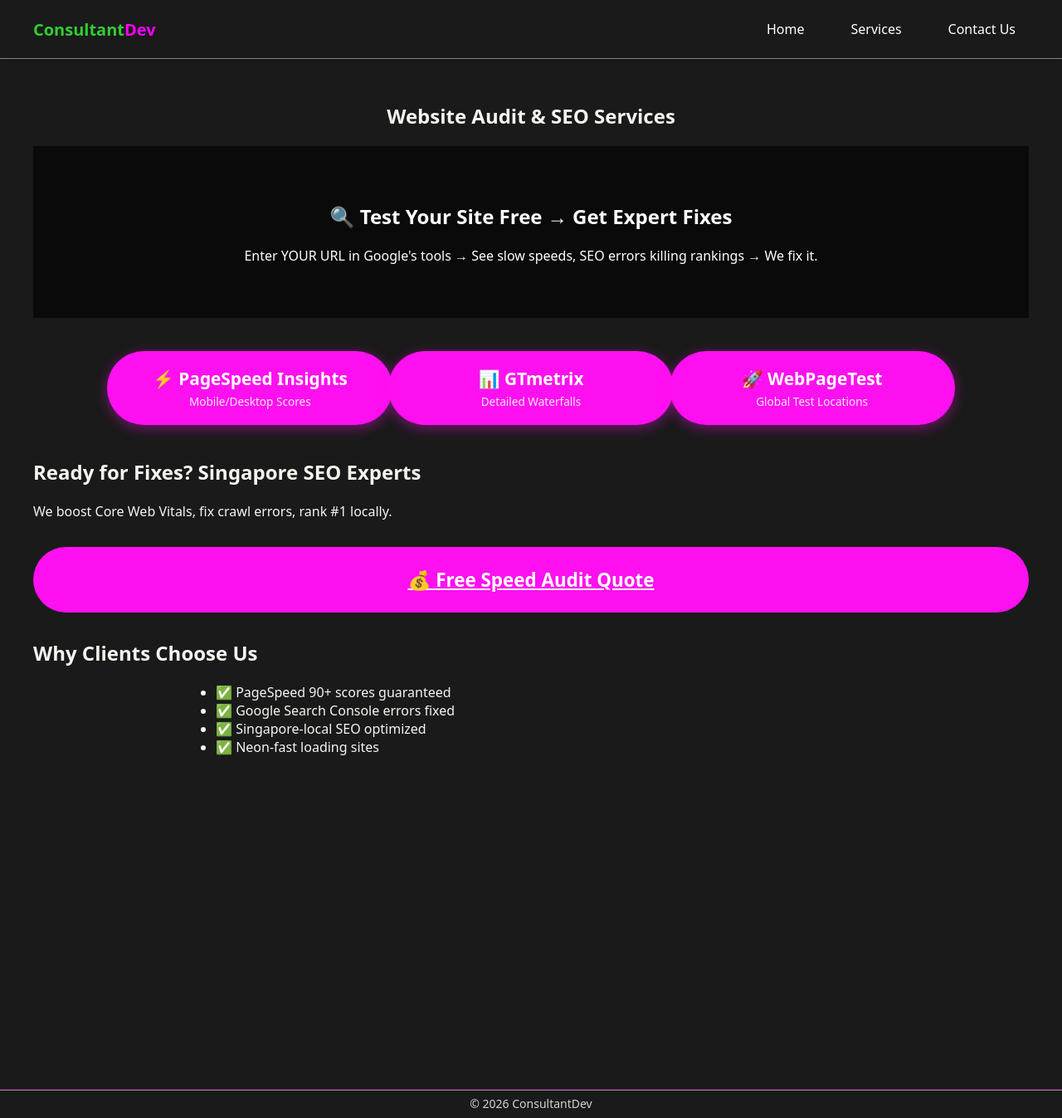
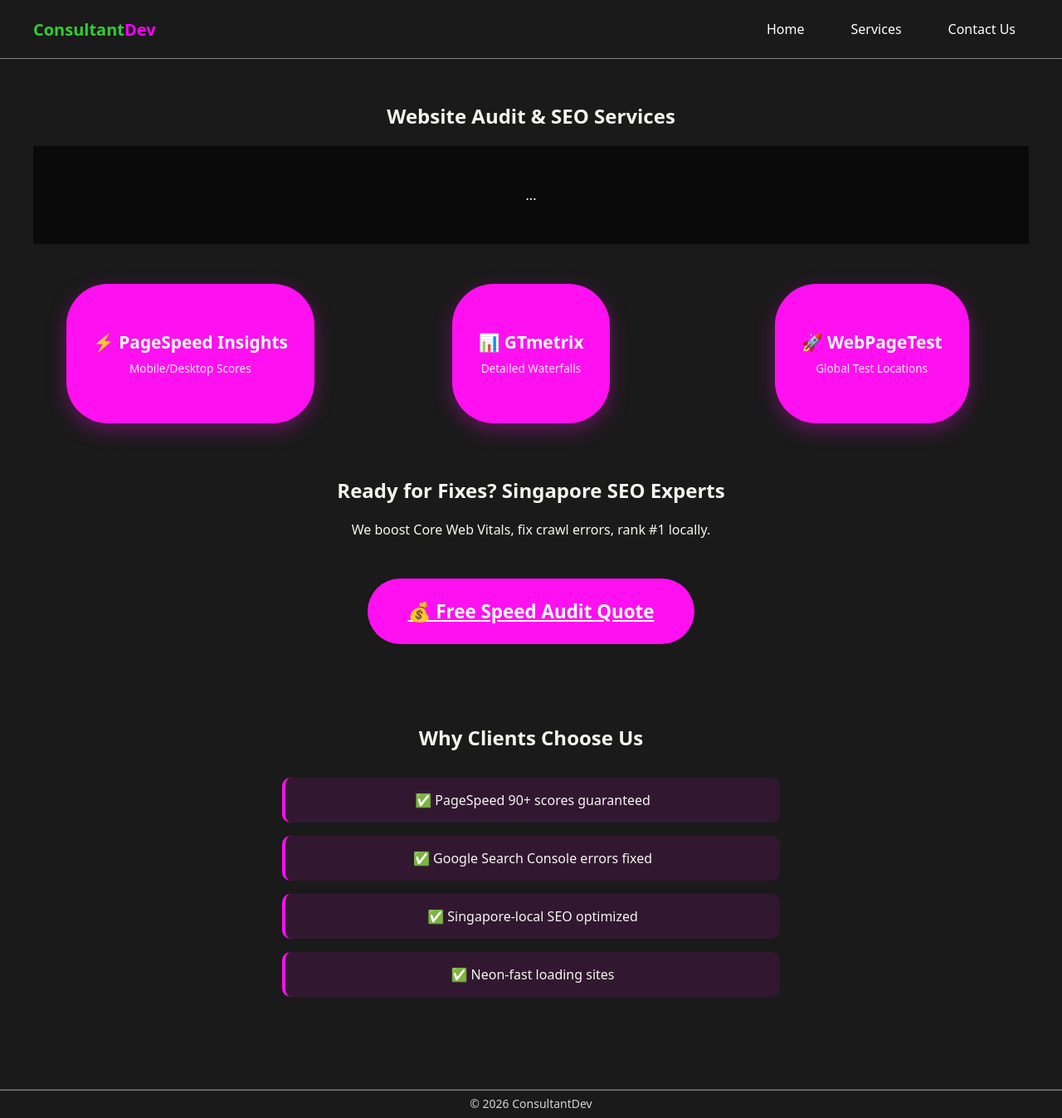
Before and after one commit to m33lucky-benny/ebiya-consul, a Jekyll site: the page built from services.md, in a window 1280 px wide and 1347 px high. Shown: the whole window at 83% size. Built offline with Jekyll 4.4.1, drawn with Linux system fonts in a browser that asks for light colours.

Commit message:
Update services.md

```diff
--- a/services.md
+++ b/services.md
@@ -14,15 +14,16 @@
 }
 .tool-grid {
   display: grid;
-  gap: 1rem;
-  margin: 2rem auto;
-  max-width: 1000px;
+  gap: 2rem;  /* Increased space between buttons */
+  margin: 3rem auto;
+  max-width: 1200px;
   justify-items: center;
+  grid-template-columns: repeat(auto-fit, minmax(320px, 1fr));
 }
 .tool-btn {
   background: var(--primary, #FF10F0);
   color: white !important;
-  padding: 1.2rem 2rem;
+  padding: 1.5rem 2rem;  /* More padding */
   border: none;
   border-radius: 50px;
   font-size: 1.3rem;
@@ -32,21 +33,27 @@
   flex-direction: column;
   align-items: center;
   text-align: center;
-  box-shadow: 0 4px 15px rgba(255,16,240,0.4);
+  box-shadow: 0 8px 25px rgba(255,16,240,0.3);  /* Bigger shadow */
   transition: all 0.3s;
-  margin: 0.5rem;
-  min-width: 280px;
+  min-height: 120px;  /* Equal height */
+  justify-content: center;
 }
 .tool-btn small {
   font-size: 0.85rem;
   font-weight: normal;
   opacity: 0.9;
-  margin-top: 0.25rem;
+  margin-top: 0.5rem;
 }
 .tool-btn:hover {
-  transform: translateY(-2px);
-  box-shadow: 0 8px 25px rgba(255,16,240,0.6);
+  transform: translateY(-5px);
+  box-shadow: 0 15px 40px rgba(255,16,240,0.6);
   color: white !important;
+}
+.cta-section, .clients-section {
+  max-width: 800px;
+  margin: 4rem auto;
+  text-align: center;
+  padding: 0 2rem;
 }
 .cta-btn {
   background: var(--primary, #FF10F0);
@@ -57,28 +64,36 @@
   font-size: 1.4rem;
   cursor: pointer;
   transition: all 0.3s;
-  display: block;
-  margin: 2rem auto;
+  display: inline-block;
+  margin: 2rem 0;
   font-weight: bold;
-  text-align: center;
 }
 .cta-btn:hover {
   box-shadow: 0 0 30px #FF10F0;
   transform: scale(1.05);
 }
+.clients-list {
+  list-style: none;
+  padding: 0;
+  max-width: 600px;
+  margin: 2rem auto;
+}
+.clients-list li {
+  background: rgba(255,16,240,0.1);
+  margin: 1rem 0;
+  padding: 1rem 1.5rem;
+  border-radius: 10px;
+  border-left: 4px solid #FF10F0;
+}
 @media (max-width: 768px) {
-  .tool-grid { grid-template-columns: 1fr; }
-  .tool-btn { padding: 1rem 1.5rem; font-size: 1.1rem; min-width: auto; }
+  .tool-grid { grid-template-columns: 1fr; gap: 1.5rem; }
+  .tool-btn { padding: 1.2rem 1.5rem; font-size: 1.1rem; }
+  .cta-section, .clients-section { padding: 0 1rem; }
 }
 </style>
+<div class="services-hero">...</div>
 
-
-<div class="services-hero">
-  <h1>🔍 Test Your Site Free → Get Expert Fixes</h1>
-  <p>Enter YOUR URL in Google's tools → See slow speeds, SEO errors killing rankings → We fix it.</p>
-</div>
-
-<div class="tool-grid" style="grid-template-columns: repeat(auto-fit, minmax(300px, 1fr));">
+<div class="tool-grid">
   <a href="https://pagespeed.web.dev/?hl=en" target="_blank" class="tool-btn" rel="noopener">
     ⚡ PageSpeed Insights<br><small>Mobile/Desktop Scores</small>
   </a>
@@ -90,14 +105,18 @@
   </a>
 </div>
 
-<h2>Ready for Fixes? Singapore SEO Experts</h2>
-<p>We boost Core Web Vitals, fix crawl errors, rank #1 locally.</p>
-<a href="/contact/" class="cta-btn">💰 Free Speed Audit Quote</a>
+<div class="cta-section">
+  <h2>Ready for Fixes? Singapore SEO Experts</h2>
+  <p>We boost Core Web Vitals, fix crawl errors, rank #1 locally.</p>
+  <a href="/contact/" class="cta-btn">💰 Free Speed Audit Quote</a>
+</div>
 
-<h2>Why Clients Choose Us</h2>
-<ul style="max-width: 800px; margin: 0 auto;">
-  <li>✅ PageSpeed 90+ scores guaranteed</li>
-  <li>✅ Google Search Console errors fixed</li>
-  <li>✅ Singapore-local SEO optimized</li>
-  <li>✅ Neon-fast loading sites</li>
-</ul>
+<div class="clients-section">
+  <h2>Why Clients Choose Us</h2>
+  <ul class="clients-list">
+    <li>✅ PageSpeed 90+ scores guaranteed</li>
+    <li>✅ Google Search Console errors fixed</li>
+    <li>✅ Singapore-local SEO optimized</li>
+    <li>✅ Neon-fast loading sites</li>
+  </ul>
+</div>
```
